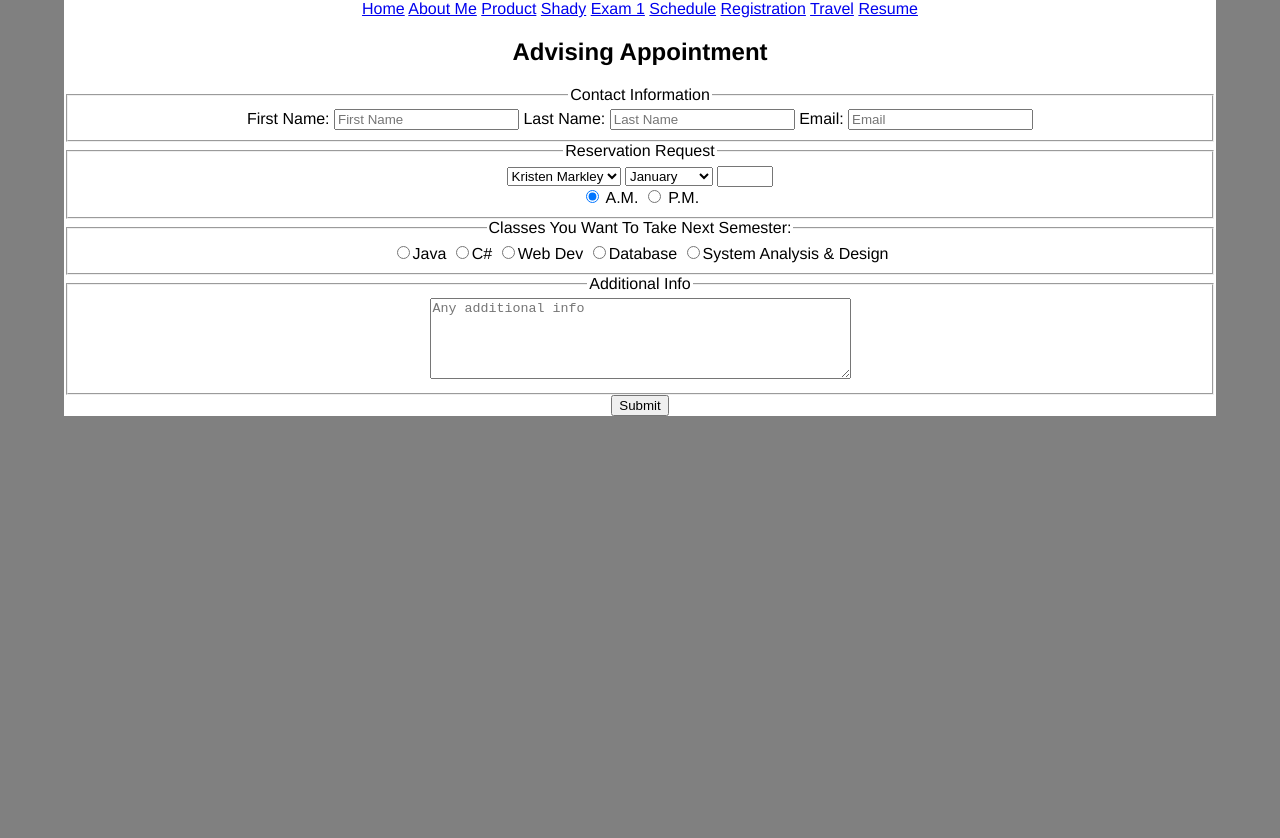
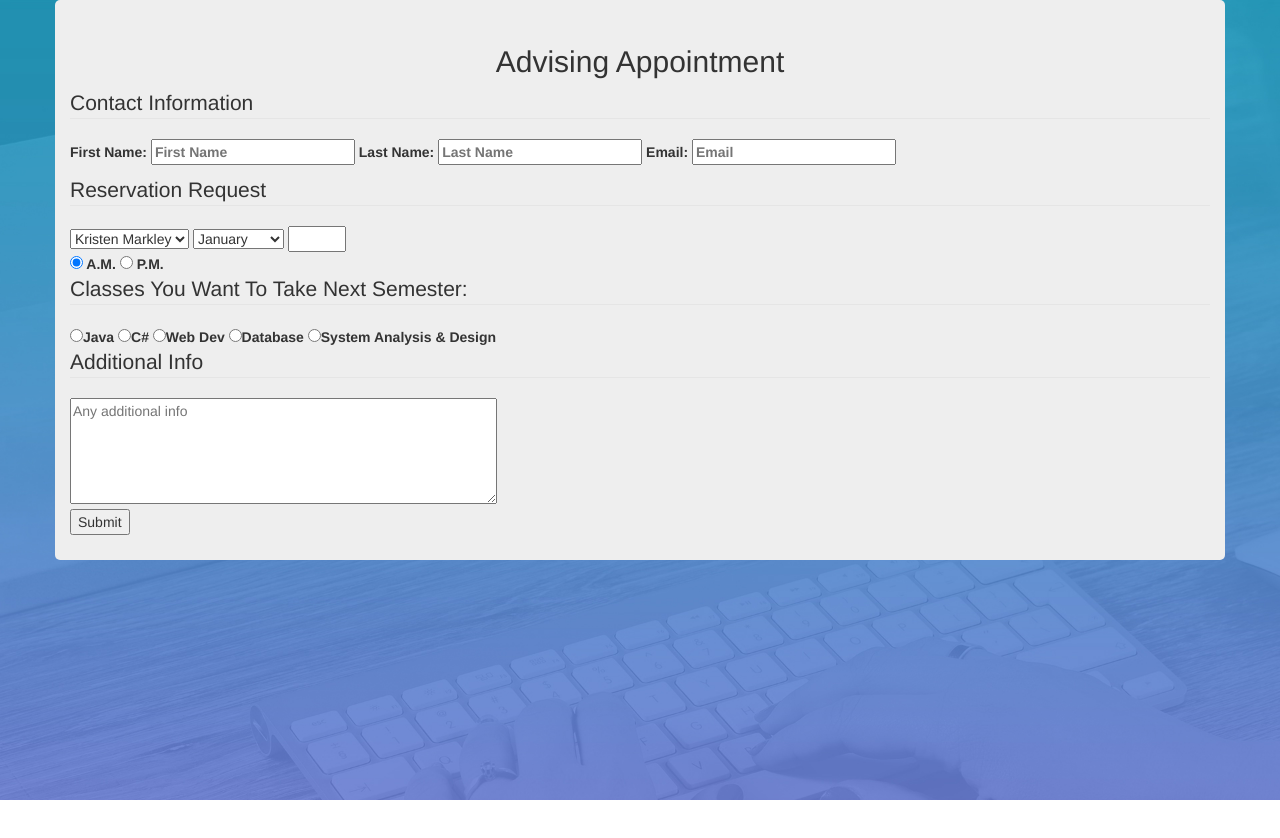
Before and after one commit to ZacharyCreedon/ZackJay, a plain HTML site: page purchase.html in a window 1280 px wide. After the commit the page ends 800 px from the top, so only its background shows below. Drawn offline with nearby package versions, Linux system fonts and the light colour scheme.

Commit message:
Lab day progress

```diff
--- a/purchase.html
+++ b/purchase.html
@@ -3,27 +3,16 @@
   <head>
     <meta charset="utf-8">
     <title>Forms</title>
-    <link rel="stylesheet" href="styles.css"/>
+    <link rel="stylesheet" href="purchasestyles.css"/>
+    <link rel="stylesheet" href="https://maxcdn.bootstrapcdn.com/bootstrap/3.3.7/css/bootstrap.min.css" integrity="sha384-BVYiiSIFeK1dGmJRAkycuHAHRg32OmUcww7on3RYdg4Va+PmSTsz/K68vbdEjh4u" crossorigin="anonymous">
     <!--
     Name:       Zachary Creedon
-    Date:       04/02/2018
-    Assignment: Registration
+    Date:       04/26/2018
+    Assignment: Git Traveling
     -->
   </head>
   <body>
-
     <div class="container">
-		<div id="mySidenav" class="sidenav">
-			<a href="index.html" id="home">Home</a>
-			<a href="aboutme.html" id="about">About Me</a>
-			<a href="product.html" id="product">Product</a>
-			<a href="shady-shades/index.html" id="shady">Shady</a>
-			<a href="exam1/index.html" id="exam1">Exam 1</a>
-			<a href="schedule/index.html" id="schedule">Schedule</a>
-			<a href="registration/index.html" id="registration">Registration</a>
-			<a href="travel/index.html" id="travel">Travel</a>
-			<a href="resume/index.html" id="resume">Resume</a>
-		</div>
 		<h2>Advising Appointment</h2>
       <form method="get" action="thankyou.html">
         <fieldset>
@@ -105,5 +94,6 @@
         <input class="submit" type="submit" value="Submit">
       </form>
     </div>
+    <script src="https://maxcdn.bootstrapcdn.com/bootstrap/3.3.7/js/bootstrap.min.js" integrity="sha384-Tc5IQib027qvyjSMfHjOMaLkfuWVxZxUPnCJA7l2mCWNIpG9mGCD8wGNIcPD7Txa" crossorigin="anonymous"></script>
   </body>
 </html>
```
Also changed, not shown: bootpurchase.html (added, +18 -0 lines).
